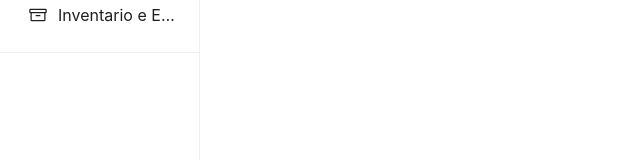
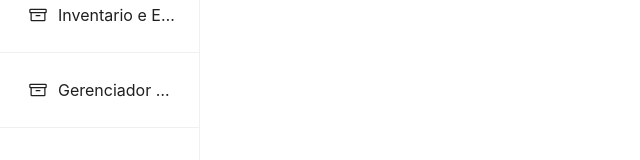
Before and after one commit to Gabriel-Silva-7/SAD-APS, a React (Vite) app: page /gerenciadordeusuario in a window 1280 px wide. Shown: the part 381-541 px from the top of the page, without its empty margins (0-640 px from the left). Built offline with nearby package versions, Linux system fonts and the light colour scheme.

Commit message:
feat: creating User Manager

```diff
--- a/package.json
+++ b/package.json
@@ -17,6 +17,7 @@
     "@iconify/react": "^4.1.1",
     "@mui/material": "^5.14.13",
     "@phosphor-icons/react": "^2.0.13",
+    "@tanstack/react-table": "^8.10.7",
     "antd": "^5.10.3",
     "date-fns": "^2.30.0",
     "lodash": "^4.17.21",
@@ -24,6 +25,7 @@
     "react-dom": "^18.2.0",
     "react-icons": "^4.10.1",
     "react-router-dom": "^6.15.0",
+    "react-table": "^7.8.0",
     "recharts": "^2.8.0",
     "simplebar-react": "^3.2.4",
     "styled-components": "^6.0.7"
--- a/src/layout/SideBar/components/MenuList/index.jsx
+++ b/src/layout/SideBar/components/MenuList/index.jsx
@@ -1,34 +1,44 @@
-import { Menu } from 'antd'
-import {HouseSimple, ChartBarHorizontal, ChartLineUp, Money, Archive } from '@phosphor-icons/react'
-import React from 'react'
-import * as S from './styles'
+import { Menu } from "antd";
+import {
+  HouseSimple,
+  ChartBarHorizontal,
+  ChartLineUp,
+  Money,
+  Archive,
+} from "@phosphor-icons/react";
+import React from "react";
+import * as S from "./styles";
 
 const MenuList = () => {
-  const {Item,Divider} = Menu
+  const { Item, Divider } = Menu;
   return (
-    <S.StyledMenu theme='light' mode='inline'>
-      <Item  key='Home' icon={<HouseSimple size={20} />}>
-        <a href='/'>Dashboard</a>
+    <S.StyledMenu theme="light" mode="inline">
+      <Item key="Home" icon={<HouseSimple size={20} />}>
+        <a href="/">Dashboard</a>
       </Item>
       <Divider />
-      <Item key='Vendas' icon={<ChartBarHorizontal size={20} />}>
-        <a href='/vendas'>Vendas</a>
+      <Item key="Vendas" icon={<ChartBarHorizontal size={20} />}>
+        <a href="/vendas">Vendas</a>
       </Item>
       <Divider />
-      <Item key='DesempenhoPessoal' icon={<ChartLineUp size={20} />}>
-        <a href='/desempenhoPessoal'>Desempenho Pessoal </a>
+      <Item key="DesempenhoPessoal" icon={<ChartLineUp size={20} />}>
+        <a href="/desempenhoPessoal">Desempenho Pessoal </a>
       </Item>
       <Divider />
-      <Item key='Financeiro' icon={<Money size={20} />}>
-        <a href='/financeiro'>Financeiro</a>
+      <Item key="Financeiro" icon={<Money size={20} />}>
+        <a href="/financeiro">Financeiro</a>
       </Item>
       <Divider />
-      <Item key='Inventario&Estoque' icon={<Archive size={20} />}>
-        <a href='/inventarioeestoque'>Inventario e Estoque</a>
+      <Item key="Inventario&Estoque" icon={<Archive size={20} />}>
+        <a href="/inventarioeestoque">Inventario e Estoque</a>
+      </Item>
+      <Divider />
+      <Item key="GerneciadorDeUsuario" icon={<Archive size={20} />}>
+        <a href="/gerenciadordeusuario">Gerenciador de Usuário</a>
       </Item>
       <Divider />
     </S.StyledMenu>
-  )
-}
+  );
+};
 
-export default MenuList
+export default MenuList;
--- a/src/routes/index.jsx
+++ b/src/routes/index.jsx
@@ -1,6 +1,7 @@
 import { Route, Routes } from "react-router-dom";
 import "../index.css";
 import Dashboard from "../modules/home";
+import UserManager from "../modules/userManager";
 
 const AppRoutes = () => {
   return (
@@ -10,6 +11,7 @@ const AppRoutes = () => {
       <Route path="/desempenhopessoal" element={<> Desempenhopessoal </>} />
       <Route path="/financeiro" element={<> financeiro </>} />
       <Route path="/inventarioeestoque" element={<> inventarioeestoque </>} />
+      <Route path="/gerenciadordeusuario" element={<UserManager />} />
     </Routes>
   );
 };
```
Also changed, not shown: 2 other files (tests, documents, lock files or other folders).
